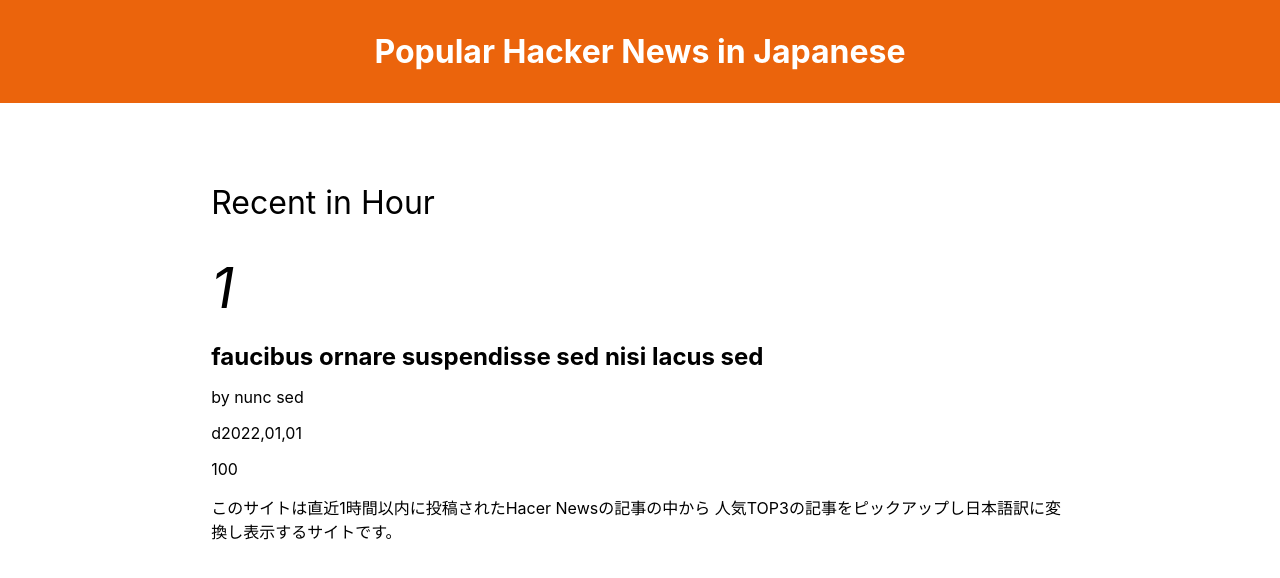
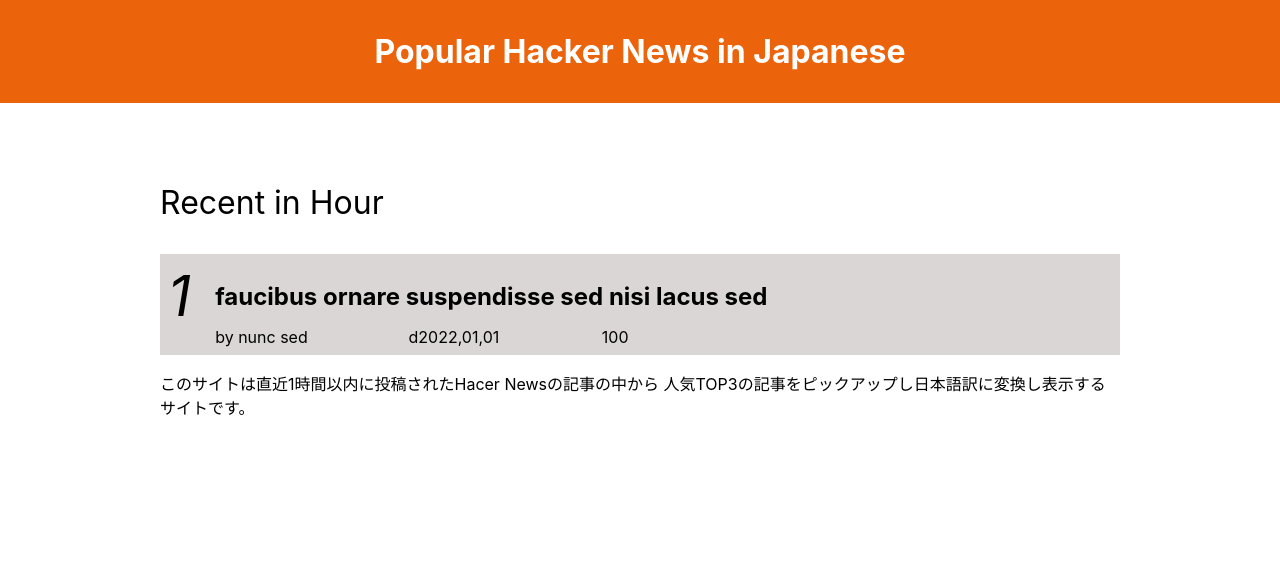
Before and after one commit to yuki-o1o5/Hacker-News-in-Japanese, a Next.js app: page /main in a window 1280 px wide. Shown: the top 578 px of the page. Built offline with nearby package versions, Linux system fonts and the light colour scheme.

Commit message:
style/change responsive first

```diff
--- a/components/Article/Article.module.css
+++ b/components/Article/Article.module.css
@@ -0,0 +1,30 @@
+.article_primary_container {
+  background-color: rgb(219, 214, 214);
+  padding: 0.5rem;
+}
+.article_number_container {
+  display: none;
+}
+.article_tertiary_container {
+  display: flex;
+  justify-content: space-between;
+  width: 100%;
+}
+.tertiary_container_children {
+  width: 30%;
+}
+
+@media only screen and (min-width: 600px) {
+  .article_primary_container {
+    display: flex;
+    justify-content: start;
+  }
+  .article_number_container {
+    display: block;
+    width: 5%;
+  }
+
+  .styles.article_secondary_container {
+    width: 95%;
+  }
+}
--- a/components/PageTitle/PageTitle.module.css
+++ b/components/PageTitle/PageTitle.module.css
@@ -2,6 +2,6 @@
   color: #fff;
   background-color: #eb640c;
   text-align: center;
-  padding: 1em;
+  padding: 2rem;
   margin: 0;
 }
--- a/styles/globals.css
+++ b/styles/globals.css
@@ -16,25 +16,14 @@
 }
 
 .main_container {
-  margin: 5em 10em;
-  padding: 0 4%;
+  margin: 2rem 3rem 1rem;
+  padding: 0;
 }
 
 /* home page */
-.article_container {
-  display: flex;
-  justify-content: space-between;
-  align-items: flex-end;
-  width: 100%;
-  background-color: rgb(219, 214, 214);
-  margin-bottom: 2em;
-  padding: 0.5em;
+
+@media only screen and (min-width: 600px) {
+  .main_container {
+    margin: 5em 10em;
+  }
 }
-
-.flex_container {
-  display: flex;
-}
-.secondry_container {
-  display: flex;
-  flex-direction: column;
-}
```
